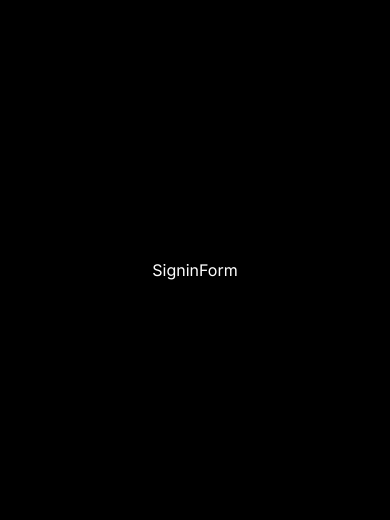
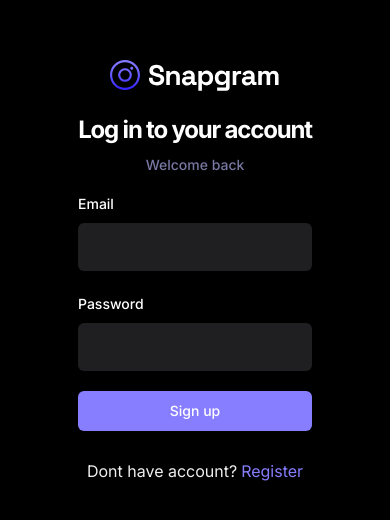
Before and after one commit to JohnnyProg/SnapSwipe, a React (Vite) app: page /sign-in in a window 390 px wide. Shown: the part 152-672 px from the top of the page. Built offline with nearby package versions, Linux system fonts and the light colour scheme; no server answers.

Commit message:
(feat:login): Added Login form and functionality

```diff
--- a/src/_auth/forms/SigninForm.tsx
+++ b/src/_auth/forms/SigninForm.tsx
@@ -1,9 +1,119 @@
-import React from 'react'
+import { zodResolver } from "@hookform/resolvers/zod";
+import { useForm } from "react-hook-form";
+import { SigninValidation } from "@/lib/validation";
+import {
+  Form,
+  FormControl,
+  FormField,
+  FormItem,
+  FormLabel,
+  FormMessage,
+} from "@/components/ui/form";
+import { Input } from "@/components/ui/input";
+import { Button } from "@/components/ui/button";
+import z from "zod/lib";
+import Loader from "@/components/shared/Loader";
+import {Link, useNavigate} from 'react-router-dom'
+import { useToast } from "@/components/ui/use-toast";
+import {  useSignInAccount } from "@/lib/react-query/queriesAndMutations";
+import { useUserContext } from "@/context/AuthContext";
 
 const SigninForm = () => {
+  const {toast} = useToast()
+  const {checkAuthUser, isLoading: isUserLoading} = useUserContext()
+  const navigate = useNavigate()
+
+  const {mutateAsync: signInAccount, isPending: isSigningIn} = useSignInAccount()
+  const form = useForm<z.infer<typeof SigninValidation>>({
+    resolver: zodResolver(SigninValidation),
+    defaultValues: {
+      email: "",
+      password: "",
+    },
+  });
+
+  async function onSubmit(values: z.infer<typeof SigninValidation>) {
+
+    const session = await signInAccount({
+      email: values.email,
+      password: values.password
+    })
+
+    if(!session) {
+      return toast({
+        title: "Sign in failed. Please try again"
+      })
+    }
+    const isLoggedIn = await checkAuthUser()
+
+    if(isLoggedIn) {
+      form.reset()
+      navigate('/')
+    }else {
+      return toast({
+        title: "Sign in failed. Please try again"
+      })
+    }
+  }
+
   return (
-    <div>SigninForm</div>
-  )
-}
+    <Form {...form}>
+      <div className="sm:w-420 flex-center flex-col">
+        <img src="/assets/images/logo.svg" alt="logo" />
+        <h2 className="h3-bold md:h2-bold pt-5 sm:pt-12">
+          Log in to your account
+        </h2>
+        <p className="text-light-3 small-medium md:base-regular mt-2">
+          Welcome back{" "}
+        </p>
 
-export default SigninForm
+        <form
+          onSubmit={form.handleSubmit(onSubmit)}
+          className="flex flex-col gap-5 w-full mt-4"
+        >
+          <FormField
+            control={form.control}
+            name="email"
+            render={({ field }) => (
+              <FormItem>
+                <FormLabel>Email</FormLabel>
+                <FormControl>
+                  <Input type="email" className="shad-input" {...field} />
+                </FormControl>
+                <FormMessage />
+              </FormItem>
+            )}
+          />
+          <FormField
+            control={form.control}
+            name="password"
+            render={({ field }) => (
+              <FormItem>
+                <FormLabel>Password</FormLabel>
+                <FormControl>
+                  <Input type="password" className="shad-input" {...field} />
+                </FormControl>
+                <FormMessage />
+              </FormItem>
+            )}
+          />
+          <Button type="submit" className="shad-button_primary">
+            {isUserLoading ? (
+              <div className="flex-center gap-2">
+                <Loader /> Loading...
+              </div>
+            ) : (
+              "Sign up"
+            )}
+          </Button>
+          <p className="text-small-tegular text-light-2 text-center mt-2">
+            Dont have account?
+            <Link to='/sign-up' className="text-primary-500 text-small-semibold ml-1">Register</Link>
+          </p>
+        </form>
+      </div>
+    </Form>
+  );
+};
+
+export default SigninForm;
--- a/src/lib/validation/index.ts
+++ b/src/lib/validation/index.ts
@@ -6,3 +6,8 @@
     email: z.string().email({message: 'Invalid email'}),
     password: z.string().min(8, {message: 'Password must be at least 8 characters long'}),
   });
+
+  export const SigninValidation = z.object({
+    email: z.string().email({message: 'Invalid email'}),
+    password: z.string().min(8, {message: 'Password must be at least 8 characters long'}),
+  });
```
